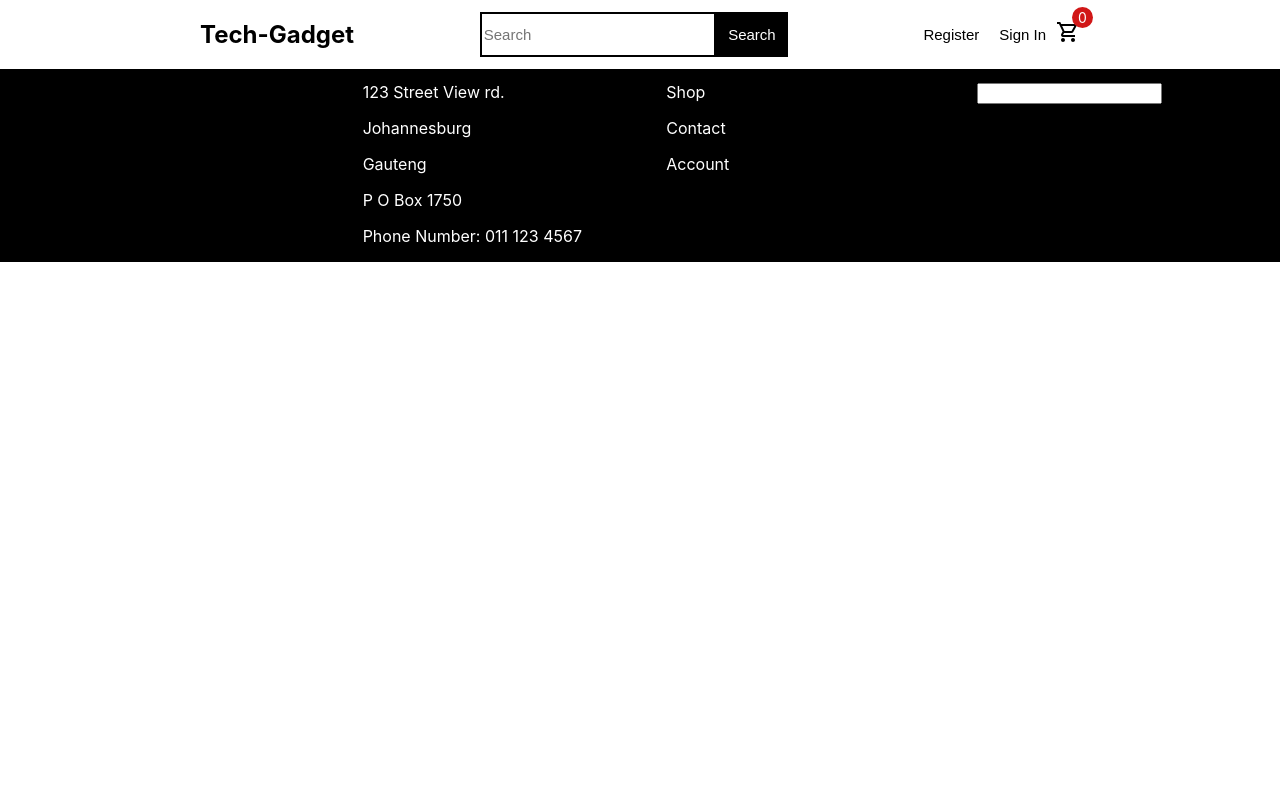
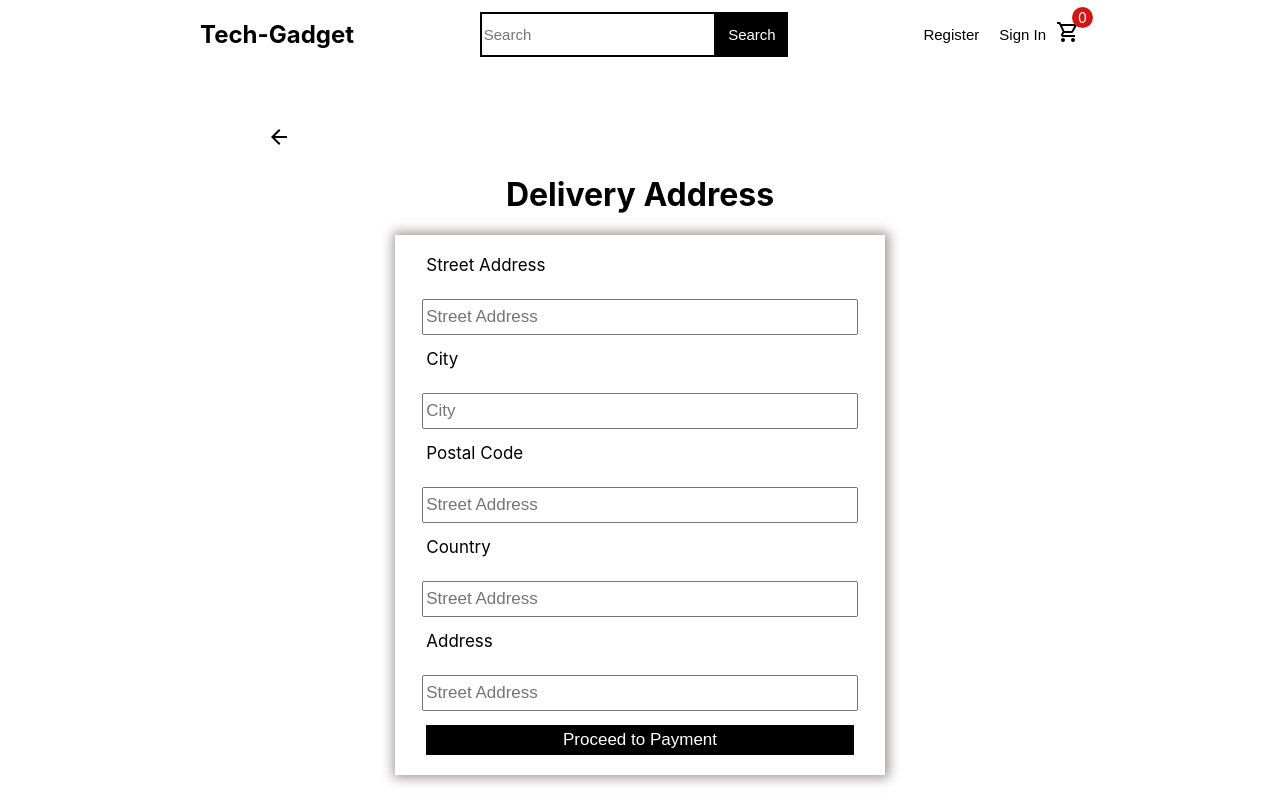
Before and after one commit to CliffMaz/tech-gadget, a React (Create React App) app: page /checkout in a window 1280 px wide. Shown: the top 800 px of the page. Built offline with nearby package versions, Linux system fonts and the light colour scheme; no server answers.

Commit message:
checkout component

```diff
--- a/src/App.js
+++ b/src/App.js
@@ -9,6 +9,7 @@ import Store from "./Components/Store/Store";
 import { BrowserRouter as Router, Route, Routes } from "react-router-dom";
 import { LoginContext } from "./Context/LoginContext";
 import Axios from "axios";
+import Checkout from "./Components/Store/checkout/Checkout";
 
 function App() {
   const { products, cartData, cartCountData, search, userData } =
@@ -126,6 +127,7 @@ function App() {
               />
             }
           />
+          <Route path="/checkout" element={<Checkout />} />
         </Routes>
 
         <Footer />
--- a/src/Components/Store/Shop/Shop.scss
+++ b/src/Components/Store/Shop/Shop.scss
@@ -6,11 +6,14 @@
 }
 
 .shop {
+  margin-top: 100px;
   h1 {
     font-size: 55px;
     color: rgb(72, 152, 72);
     display: flex;
-    padding-left: 150px;
-    align-content: flex-start;
+    width: 100%;
+
+    justify-content: center;
+    align-content: center;
   }
 }
--- /dev/null
+++ b/src/Components/Store/checkout/Checkout.js
@@ -0,0 +1,31 @@
+import React from "react";
+import "./Checkout.scss";
+import ArrowBackIcon from "@mui/icons-material/ArrowBack";
+import ArrowBackIosNewIcon from "@mui/icons-material/ArrowBackIosNew";
+
+function Checkout() {
+  return (
+    <div className="checkout">
+      <div className="nav-btn">
+        <ArrowBackIcon />
+      </div>
+      <h1>Delivery Address</h1>
+      <form className="checkout-info">
+        <label>Street Address</label>
+        <input type="text" placeholder="Street Address" />
+        <label>City</label>
+        <input type="text" placeholder="City" />
+        <label>Postal Code</label>
+        <input type="text" placeholder="Street Address" />
+        <label>Country</label>
+        <input type="text" placeholder="Street Address" />
+        <label>Address</label>
+        <input type="text" placeholder="Street Address" />
+
+        <button>Proceed to Payment</button>
+      </form>
+    </div>
+  );
+}
+
+export default Checkout;
--- /dev/null
+++ b/src/Components/Store/checkout/Checkout.scss
@@ -0,0 +1,55 @@
+.checkout {
+  height: 90vh;
+  margin-top: 90px;
+  display: flex;
+  flex-direction: column;
+  justify-content: center;
+  align-items: center;
+
+  .nav-btn {
+    width: 70%;
+    padding-left: 150px;
+  }
+  .checkout-info {
+    display: flex;
+    flex-direction: column;
+    width: 450px;
+    height: 500px;
+    padding: 20px;
+    justify-content: space-between;
+    box-shadow: 1px 0px 11px 3px rgba(130, 119, 119, 0.75);
+
+    input {
+      width: 95%;
+      align-self: center;
+      height: 30px;
+      font-size: 17px;
+    }
+    label {
+      width: 95%;
+      align-self: center;
+      height: 30px;
+      font-size: 17px;
+    }
+
+    button {
+      width: 95%;
+      background-color: black;
+      align-self: center;
+      color: white;
+      height: 30px;
+      font-size: 17px;
+      border: none;
+    }
+
+    button:hover {
+      border: 2px solid black;
+      color: black;
+      background-color: white;
+    }
+    buton:active {
+      transform: scale(1.2);
+      color: green;
+    }
+  }
+}
--- /dev/null
+++ b/src/Components/Store/checkout/checkout.css
@@ -0,0 +1,18 @@
+.checkout {
+  height: 90vh;
+  margin-top: 90px;
+  display: flex;
+  flex-direction: column;
+  justify-content: center;
+  align-items: center;
+}
+.checkout .nav-btn {
+  background-color: antiquewhite;
+}
+.checkout .checkout-info {
+  display: flex;
+  flex-direction: column;
+  background-color: antiquewhite;
+  width: 350px;
+  height: 600px;
+}/*# sourceMappingURL=checkout.css.map */
```
Also changed, not shown: src/Components/Store/Shop/Shop.css (+6 -2 lines), 2 other files (tests, documents, lock files or other folders).
